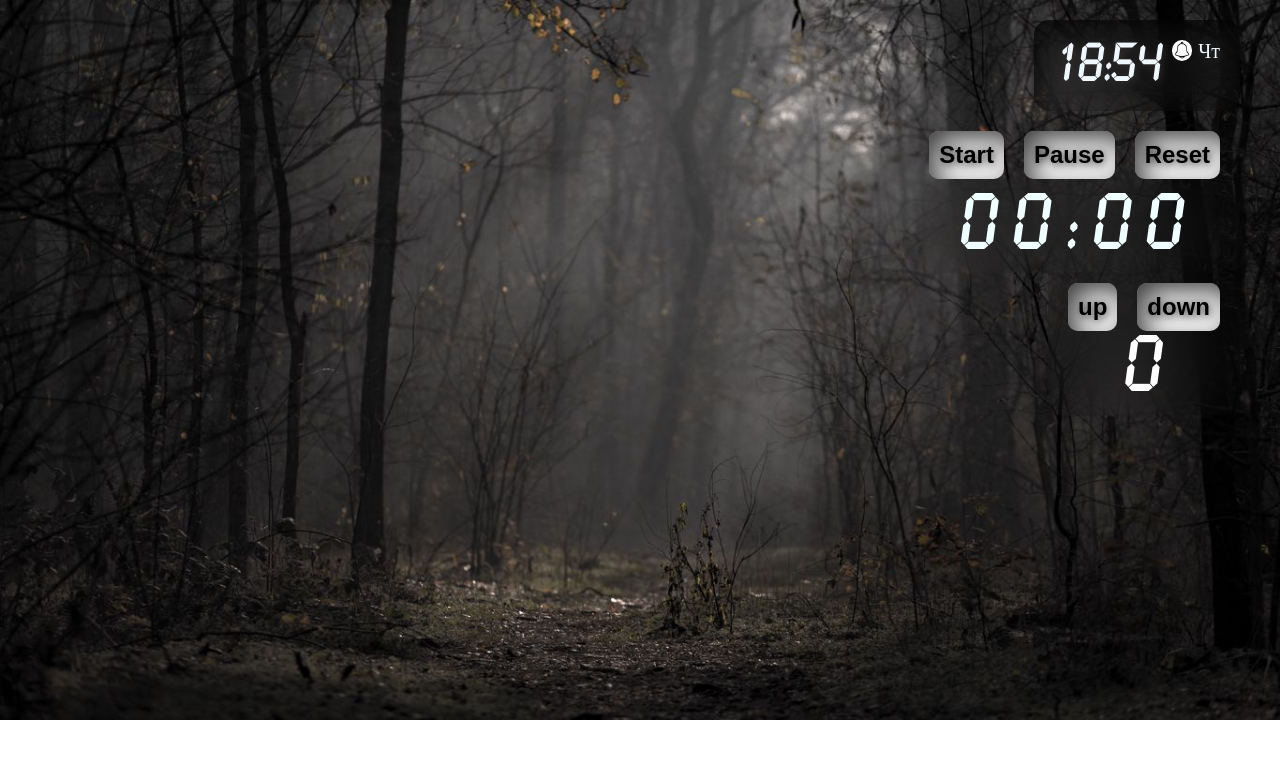
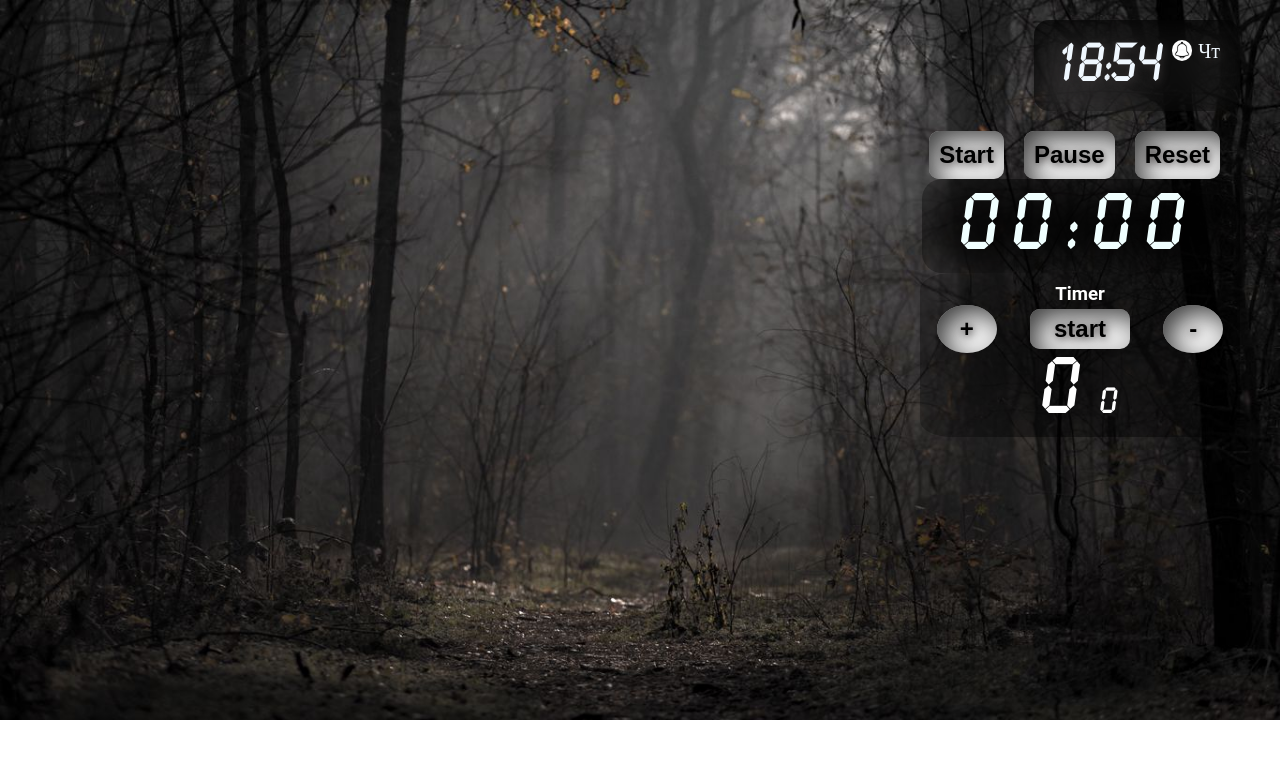
Before and after one commit to pepsif/react-timer, a React (Create React App) app: page / in a window 1280 px wide. Shown: the top 758 px of the page. Built offline with nearby package versions, Linux system fonts and the light colour scheme.

Commit message:
feat: add in state.js timer methods increase and decrease timer value

```diff
--- a/public/index.html
+++ b/public/index.html
@@ -2,7 +2,7 @@
 <html lang="en">
 <head>
     <meta charset="utf-8"/>
-    <link rel="icon" href="%PUBLIC_URL%/timer.png"/>
+    <link class="tab-icon" rel="icon" href="%PUBLIC_URL%/timer.png"/>
     <meta name="viewport" content="width=device-width, initial-scale=1"/>
     <meta name="theme-color" content="#000000"/>
     <link rel="manifest" href="%PUBLIC_URL%/manifest.json"/>
--- a/src/App.css
+++ b/src/App.css
@@ -7,7 +7,7 @@ body {
     margin: 0;
     background: url("./images/les_tuman_derevia.jpg") no-repeat 0 0;
     background-size: cover;
-
+    /*backdrop-filter: blur(5px);*/
 }
 
 .body_inner {
@@ -86,7 +86,7 @@ body {
     font-weight: 400;
     margin: 0;
     color: azure;
-    backdrop-filter: blur(30px);
+    backdrop-filter: blur(30px) brightness(10%);
     padding:10px 40px;
     border-radius: 20px;
 }
--- a/src/components/stop-watch/stopwatch.jsx
+++ b/src/components/stop-watch/stopwatch.jsx
@@ -5,7 +5,7 @@ function StopWatchTable( props ) {
     return(
         <section className="stopwatch-table ">
             <div className="container ">
-                <p className="timer">{props.state.minutes}:{props.state.seconds}</p>
+                <p className="timer">{props.state.stopwatchDisplay}</p>
             </div>
 
         </section>
--- a/src/components/timer/timer.css
+++ b/src/components/timer/timer.css
@@ -6,19 +6,44 @@ display: flex;
 justify-content: right;
 }
 .timer-block {
+   border-radius: 10%;
+    backdrop-filter: blur(90px) brightness(5%);
+   width:320px;
+display: flex;
+    flex-direction: column;
+    align-items: center;
+    padding: 10px 0;
+}
+.timer-title {
+    color:white;
+    margin: 0;
+    text-transform:capitalize;
+    font-family: "Roboto",sans-serif;
 
-    backdrop-filter: blur(30px);
-    padding: 10px 20px;
-text-align: center;
 }
 .timer-button-block {
-
+display: flex;
+    justify-content: space-around;
+    align-items: center;
+    width: 100%;
 }
 .up{
-
+    margin: 0;
+    width: 60px;
+    border-radius: 50%;
+    /*background-color: #61dafb;*/
 }
 .down {
 margin: 0;
+    width: 60px;
+    border-radius: 50%;
+/*    background-color: #61dafb;*/
+}
+.start {
+    margin: 0;
+    padding: 0 10px;
+    width: 100px;
+    height: 40px;
 }
 .timer-count {
 font-family: "LCD";
@@ -26,3 +51,6 @@ color:white;
 font-size: 70px;
 font-weight: bold;
 }
+.timer-seconds {
+    font-size: 32px;
+}
--- a/src/components/timer/timer.jsx
+++ b/src/components/timer/timer.jsx
@@ -3,22 +3,27 @@ import './timer.css'
 
 const Timer = ( props ) => {
 
-const up = () => {
-props.state.timerMinutes++
-console.log(props.state.timerMinutes++)
+
+const timerIncrease = () => {
+props.state.timerIncrease()
 }
-
+const timerDecrease = () => {
+  props.state.timerDecrease()
+}
 
   return (
     <section className="timer-section">
       <div className="container timer-container">
         <div className="timer-block">
+          <h3 className="timer-title">timer</h3>
           <div className="timer-button-block">
-            <button className="button up" onClick={ up }>up</button>
-            <button className="button down">down</button>
+            <button className="button up" onClick={ timerIncrease }>+</button>
+            <button className="button start">start</button>
+            <button className="button down" onClick={ timerDecrease }>-</button>
+
           </div>
 
-          <span className="timer-count">0</span>
+          <span className="timer-count">{props.state.timerMinutes} <span className="timer-seconds">{props.state.timerSeconds}</span></span>
 
 
         </div>
--- a/src/index.js
+++ b/src/index.js
@@ -4,6 +4,7 @@ import App from './App';
 import state from './state/state';
 
 const root = ReactDOM.createRoot(document.getElementById('root'));
+
 
 const rerenderTree = () => {
   root.render(
--- a/src/state/state.js
+++ b/src/state/state.js
@@ -4,11 +4,10 @@ const state = {
 
     //  --STOPWATCH STATE--
     starter: "stop",
-  hours: "00",
-  minutes: "00",
-  seconds: "00",
+    seconds: 0,
     t: "",
-
+    stopwatchDisplay: "00:00",
+    stopWAtchBeepInterval: 1,
     startTimer() {
         if (this.starter === "play") {
             return
@@ -26,31 +25,35 @@ const state = {
         this.starter = "stop"
     },
     resetTimer() {
-    this.hours = "00"
-    this.minutes = "00"
-    this.seconds = "00"
+        this.stopwatchDisplay = "00:00"
+        this.seconds = 0
         rerenderTree()
     },
     tick() {
-    this.seconds++
+        this.seconds += 1
+        let display = ""
 
-    if (this.seconds < 10) {
-      this.seconds = "0" + this.seconds
+        const minutes = Math.floor(this.seconds / 60)
+        const seconds = this.seconds % 60
+        if (minutes < 10) {
+            display += "0"
         }
-    if (this.seconds === 60) {
-      this.minutes++
-      this.seconds = "0" + 0
-      if (this.minutes < 10) {
-        this.minutes = "0" + this.minutes
+        display += `${minutes}:`
+        if (seconds < 10) {
+            display += "0"
         }
-    }
+        display += `${seconds}`
+        this.stopwatchDisplay = display
+        if(minutes) { console.log("++")}
+        console.log(minutes)
+
     },
     //  --CLOCK-STATE---
     clockTiming: "",
     clockHours: 0,
     clockMinutes: 0,
     currentDay: "",
-  daysArr: ["Нд","Пн","Вт","Ср","Чт","Пт","Сб"],
+    daysArr: ["Нд", "Пн", "Вт", "Ср", "Чт", "Пт", "Сб"],
 
     clockTick: setInterval(() => {
         let now = new Date()
@@ -62,16 +65,29 @@ const state = {
         state.clockHours = hour
         state.clockMinutes = minute
 
-   if(state.clockMinutes < 10) { state.clockMinutes = "0" + minute }
+        if (state.clockMinutes < 10) {
+            state.clockMinutes = "0" + minute
+        }
 
         //  console.log(minute)
         rerenderTree()
-  },1000),
+    }, 1000),
 
     // --TIMER-STATE---
-    timerHours: "00",
     timerMinutes: 0,
+    timerSeconds: 0,
+    timerMilliSeconds: 0,
+    timerInterval: "",
 
+    timerIncrease() {
+        this.timerMinutes += 1
+        rerenderTree()
+    },
+    timerDecrease() {
+        if(this.timerMinutes === 0) return
+        this.timerMinutes -= 1
+        rerenderTree()
+    }
 
 }
 //  console.log( state.clockHours, state.clockMinutes )
```
Lines whose indentation alone changed are shown as unchanged.
